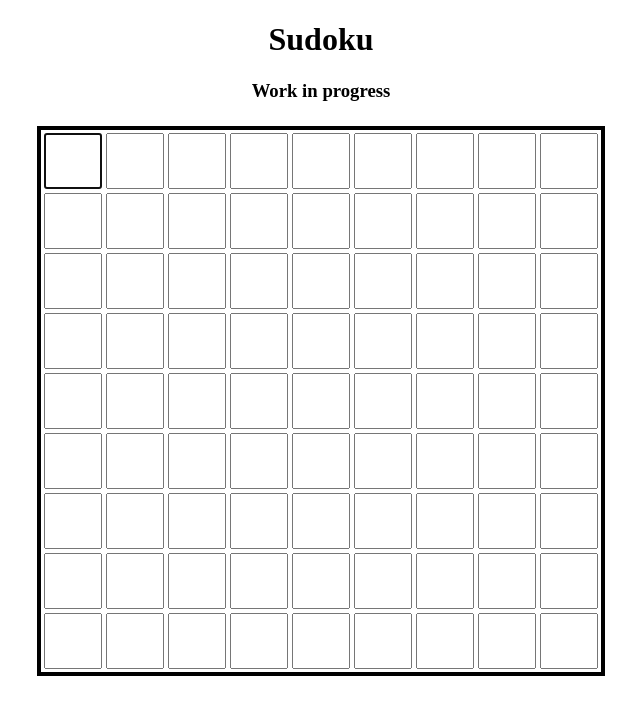
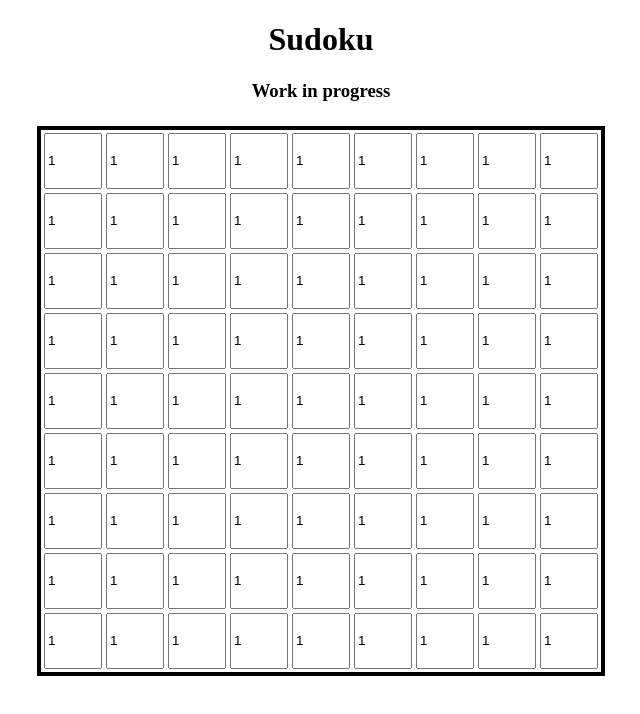
Before and after one commit to spopp/sudoku, an Angular app: page / in a window 1280 px wide. Shown: the top 714 px of the page, without its empty margins (319-959 px from the left). Built offline with nearby package versions, Linux system fonts and the light colour scheme.

Commit message:
Now using a Tile-component

```diff
--- a/src/app/app.component.html
+++ b/src/app/app.component.html
@@ -5,6 +5,6 @@
   </h1>
   <h3>Work in progress</h3>
 
-<app-gameboard></app-gameboard>
+<gameboard-component></gameboard-component>
 <!-- <router-outlet></router-outlet>-->
 </div>
--- a/src/app/app.module.ts
+++ b/src/app/app.module.ts
@@ -3,6 +3,7 @@ import { NgModule } from '@angular/core';
 
 import { FocusDirective } from './focus.directive';
 
+import { TileComponent } from './gameboard/tile.component';
 import { GameboardComponent } from './gameboard/gameboard.component';
 
 /*import { AppRoutingModule } from './app-routing.module';*/
@@ -15,6 +16,7 @@ import { AppComponent } from './app.component';
   declarations: [
     AppComponent,
     FocusDirective,
+    TileComponent,
     GameboardComponent
   ],
   imports: [
--- a/src/app/gameboard/gameboard.component.html
+++ b/src/app/gameboard/gameboard.component.html
@@ -1,11 +1,11 @@
-
-<div class="board-container">
+ <div class="board-container">
 
 <table>
-    <tr *ngFor="let row of field; let i = index;">
-        <td *ngFor="let column of row; let n = index;"><input [focus]="i === rowPos && n === columnPos" style="width: 50px; height: 50px;" (keyup)="onKey($event)" ></td>
-    </tr>
+  <tr *ngFor="let row of field; let i = index;">
+    <td *ngFor="let column of row; let n = index;">
+      <!-- <input [focus]="i === rowPos && n === columnPos" style="width: 50px; height: 50px;" (keyup)="onKey($event)" > -->
+      <tile-component [value]="1" (keyup)="onChanged($event)"></tile-component>
+    </td>
+  </tr>
 </table>
-
-
 </div>
--- a/src/app/gameboard/gameboard.component.ts
+++ b/src/app/gameboard/gameboard.component.ts
@@ -1,12 +1,12 @@
-import { Component, OnInit } from '@angular/core';
+import { Component, OnInit,  Input } from '@angular/core';
 
 import { FocusDirective } from "../focus.directive";
 
-/*import { TileComponent } from './tile.component';*/
+import { TileComponent } from './tile.component';
 
 
 @Component({
-  selector: 'app-gameboard',
+  selector: 'gameboard-component',
   templateUrl: './gameboard.component.html',
   styleUrls: ['./gameboard.component.scss']
 })
@@ -25,9 +25,10 @@ export class GameboardComponent implements OnInit {
   	for (let i = 0; i < 9; i ++) {
       this.field[i] = [];
       for(let n = 0; n < 9; n ++) {
-        this.field[i].push(1);
+        this.field[i].push(n +1);
       }
     }
+    console.log(this.field)
   }
 
   onKey($event){
@@ -48,4 +49,9 @@ export class GameboardComponent implements OnInit {
     }
   }
 
+  onChanged(event: any): void {
+    console.log(event.key);
+    alert(event.key);
+  }
+
 }
--- a/src/app/gameboard/tile.component.html
+++ b/src/app/gameboard/tile.component.html
@@ -1,8 +1,5 @@
-<div>
-  <form>
-    <input type="text"
-      name="value"
-      placeholder="-"
-    >
-  </form>
-</div>
+<input
+  type="text"
+  maxlength="1"
+  [value]="value"
+  placeholder="-" >
--- a/src/app/gameboard/tile.component.scss
+++ b/src/app/gameboard/tile.component.scss
@@ -0,0 +1,6 @@
+
+input {
+  display: inline-block;
+  width: 50px;
+  height: 50px;
+}
--- a/src/app/gameboard/tile.component.ts
+++ b/src/app/gameboard/tile.component.ts
@@ -1,19 +1,22 @@
-import { Component, OnInit } from '@angular/core';
+import { Component, OnInit, Input, Output, EventEmitter } from '@angular/core';
 
 @Component({
-  selector: 'app-tile',
+  selector: 'tile-component',
   templateUrl: './tile.component.html',
   styleUrls: ['./tile.component.scss']
 })
-export class TileComponent implements OnInit {
+export class TileComponent {
 
-  value: number;
+  @Input() value: number = 0;
 
-  constructor(value: number) {
-    this.value = value
+  @Output() changed: EventEmitter<any> = new EventEmitter<any>();
+
+  constructor() {
+  	this.value;
   }
 
-  ngOnInit() {
+  onChanged(evt) {
+  	this.changed.emit(evt);
   }
 
 }
```
